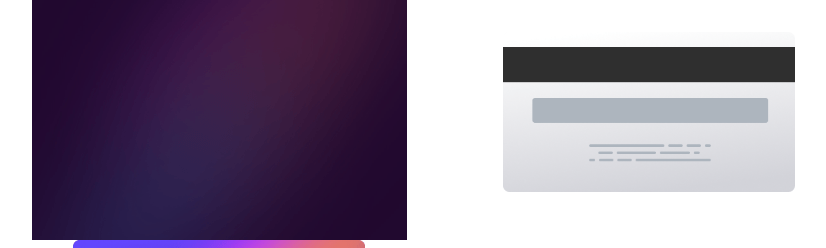
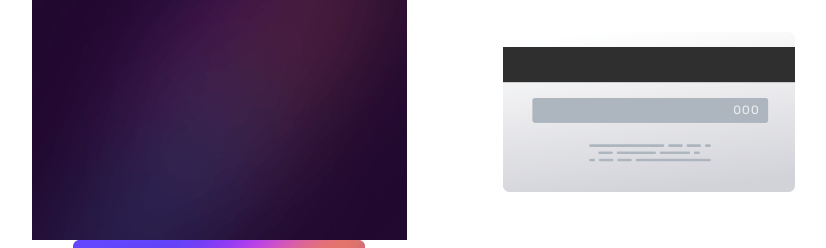
Before and after one commit to fkrunic/frontend-mentor-interactive-card-details-form, a Vue app: page / in a window 1280 px wide. Shown: the top 248 px of the page, without its empty margins (421-1247 px from the left). Built offline with nearby package versions, Linux system fonts and the light colour scheme.

Commit message:
card back

```diff
--- a/src/App.vue
+++ b/src/App.vue
@@ -12,7 +12,13 @@ onMounted(() => {
   <!-- Page Layout -->
   <div class="relative flex flex-col items-center justify-start min-h-screen">
     <img src="./assets/bg-main-mobile.png">
-    <img class="absolute rounded h-[10rem] top-[4%] right-[5%]" src="./assets/bg-card-back.png" alt="card-back">
+
+    <div class="absolute rounded top-[4%] right-[5%]">
+      <img class="h-[10rem]" src="./assets/bg-card-back.png" alt="card-back">
+      <p class="absolute top-[44%] right-[12%] text-xs tracking-widest text-white/75">000</p>
+    </div>
+
+
     <CardFront></CardFront>
 
   </div>
```
